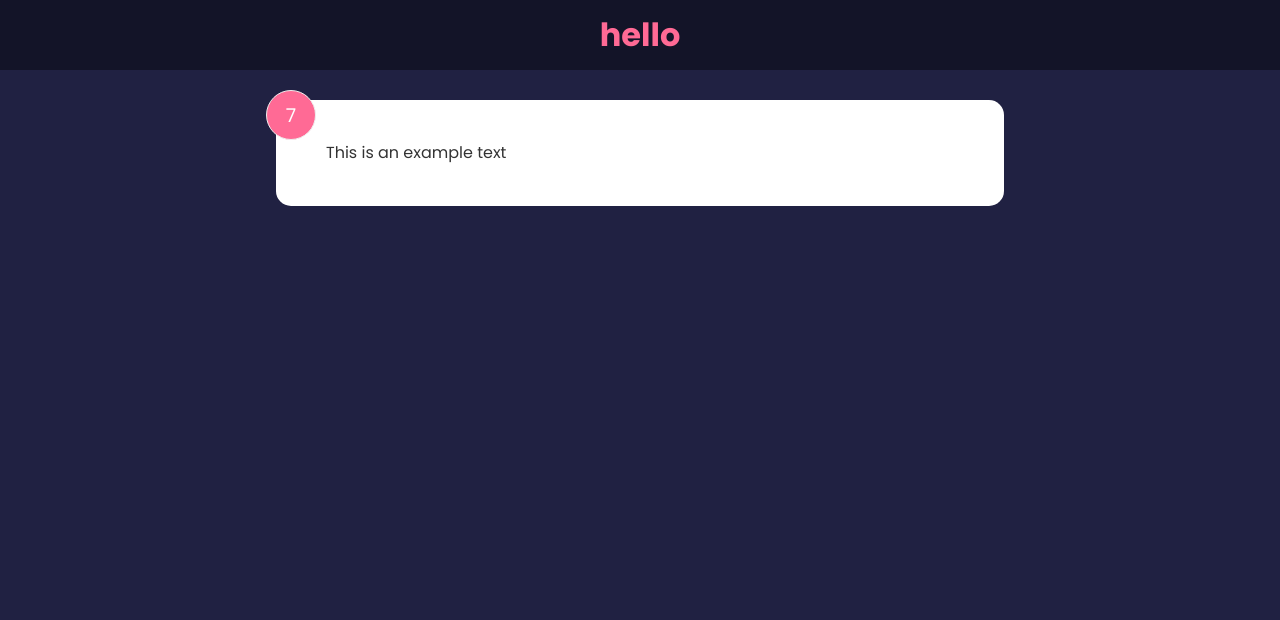
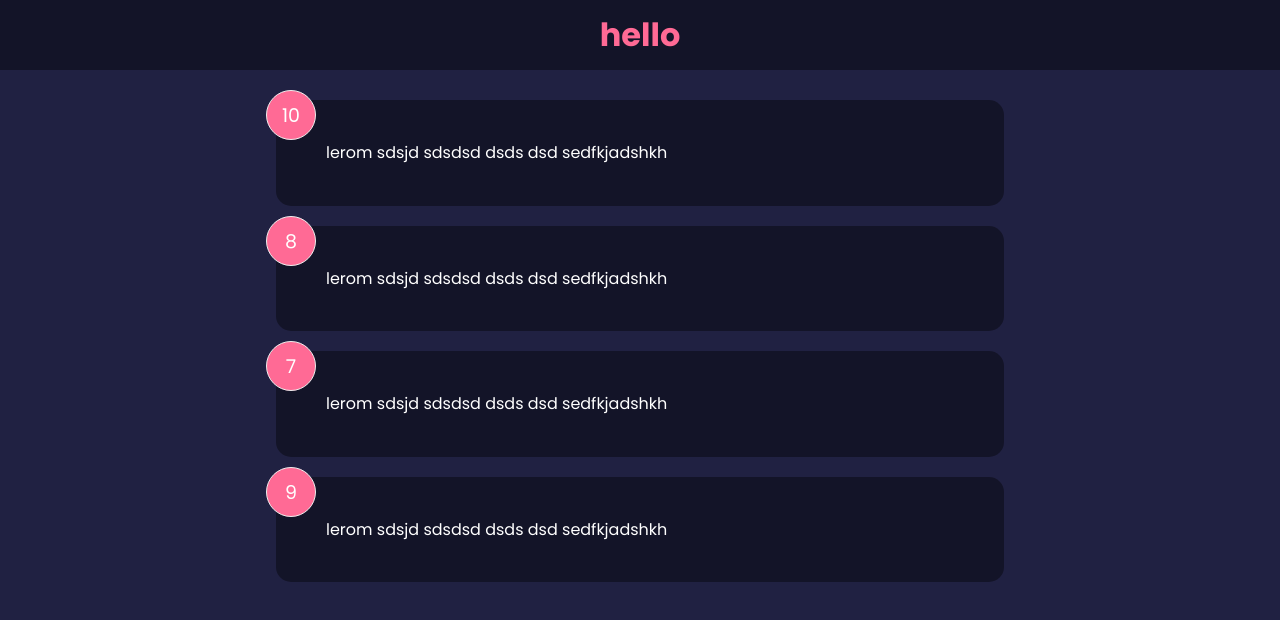
Before and after one commit to malik-hamza-mehboob-dev/feedback-app, a React (Create React App) app: page / in a window 1280 px wide. Shown: the top 620 px of the page. Built offline with nearby package versions, Linux system fonts and the light colour scheme.

Commit message:
Item Component with default props and types check added

```diff
--- a/src/App.js
+++ b/src/App.js
@@ -1,13 +1,16 @@
 import React from 'react'
+import { useState } from 'react';
 import Header from "./components/Header";
-import FeedbackItem from "./components/FeedbackItem";
+import Data from './data/FeedbackData'
+import FeedbackList from "./components/FeedbackList";
 
 export default function App() {
+  const [feedbackData, setFeedbackData] = useState(Data);
   return (
     <>
         <Header text="hello" />
         <div className='container'>
-            <FeedbackItem />
+            <FeedbackList feedback={feedbackData}/>
         </div>
     </>
   )
--- a/src/components/FeedbackItem.jsx
+++ b/src/components/FeedbackItem.jsx
@@ -1,14 +1,12 @@
-import { useState } from 'react'
+import Card from "./shared/Card"
 
-function FeedbackItem() {
-    const [rating, setRating] = useState(7);
-    const [feedback, setFeedback] = useState('This is an example text')
+function FeedbackItem({item}) {
 
   return (
-    <div className="card">
-        <div className="num-display">{rating}</div>
-        <div className="text-display">{feedback}</div>
-    </div>
+    <Card>
+        <div className="num-display">{item.rating}</div>
+        <div className="text-display">{item.feedback}</div>
+    </Card>
   )
 }
 
--- /dev/null
+++ b/src/components/FeedbackList.jsx
@@ -0,0 +1,21 @@
+import FeedbackItem from './FeedbackItem'
+import propTypes from 'prop-types'
+
+function FeedbackList({feedback}) {
+    if(!feedback || feedback.length === 0) { return <p>No Feedback yet!</p>}
+  return (
+    feedback.map((item) => (<FeedbackItem key={item.id} item={item} />))
+  )
+}
+
+FeedbackItem.propTypes = {
+    feedback : propTypes.arrayOf(
+        propTypes.shape({
+            id: propTypes.number.isRequired,
+            feedback: propTypes.string.isRequired,
+            rating: propTypes.number.isRequired,
+        })
+    ),
+}
+
+export default FeedbackList
--- a/src/components/Header.jsx
+++ b/src/components/Header.jsx
@@ -5,7 +5,6 @@ function Header({text , bgColor , textColor}) {
         backgroundColor : bgColor,
         color : textColor,
     }
-    console.log(headerStyles);
   return (
     <header style={headerStyles}>
         <div className="container">
--- /dev/null
+++ b/src/components/shared/Card.js
@@ -0,0 +1,18 @@
+import propTypes from 'prop-types'
+
+function Card({children , isReversed}) {
+  return (
+    <div className={`card ${isReversed && 'reverse'}`}>{children}</div>
+  )
+}
+
+Card.defaultProps = {
+    isReversed : true,
+}
+
+Card.propTypes = {
+    children : propTypes.node.isRequired,
+    isReversed : propTypes.bool,
+}
+
+export default Card
--- /dev/null
+++ b/src/data/FeedbackData.jsx
@@ -0,0 +1,24 @@
+const FeedbackData = [
+    {
+        id:1,
+        rating:10,
+        feedback:'lerom sdsjd sdsdsd dsds dsd sedfkjadshkh',
+    },
+    {
+        id:2,
+        rating:8,
+        feedback:'lerom sdsjd sdsdsd dsds dsd sedfkjadshkh',
+    },
+    {
+        id:3,
+        rating:7,
+        feedback:'lerom sdsjd sdsdsd dsds dsd sedfkjadshkh',
+    },
+    {
+        id:4,
+        rating:9,
+        feedback:'lerom sdsjd sdsdsd dsds dsd sedfkjadshkh',
+    },
+]
+
+export default FeedbackData;
```
